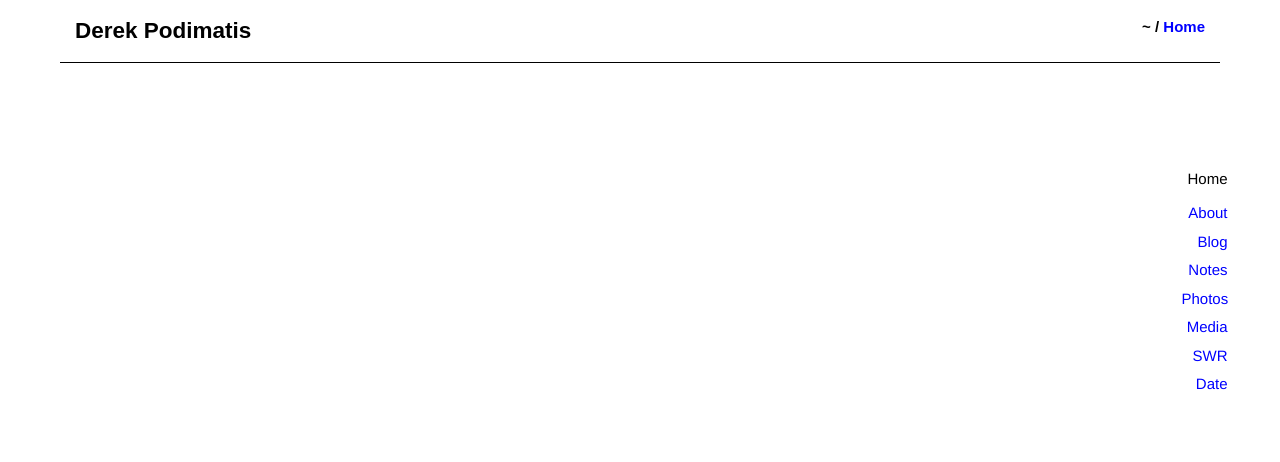
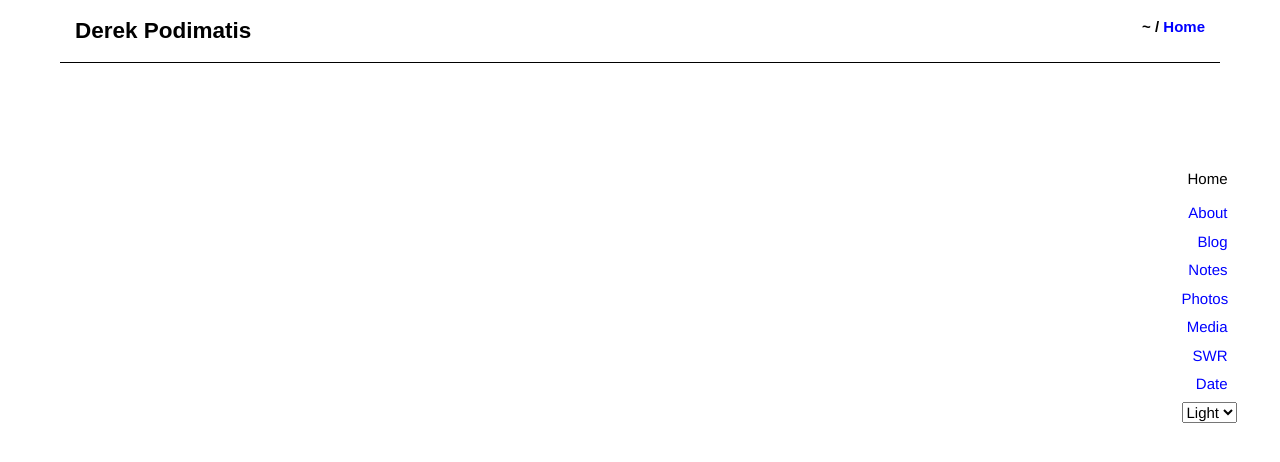
Before and after one commit to derekpodi/derekpodi.com, a Next.js app: page / in a window 1280 px wide. Shown: the top 462 px of the page. Built offline with nearby package versions, Linux system fonts and the light colour scheme.

Commit message:
add rudimentary Dark Mode theme

```diff
--- /dev/null
+++ b/components/color.js
@@ -0,0 +1,27 @@
+import React, { useEffect, useState } from "react";
+import { useTheme } from 'next-themes'
+
+const ThemeChanger = () => {
+  const [mounted, setMounted] = useState(false)
+  const { theme, setTheme } = useTheme()
+
+  // When mounted on client, now we can show the UI
+  useEffect(() => setMounted(true), [])
+
+  if (!mounted) return null
+
+  return (
+    <div>
+      {theme !== undefined && (
+        <select value={theme} onChange={e => setTheme(e.target.value)}>
+          <option value="light">Light</option>
+          <option value="dark">Dark</option>
+
+        </select>
+      )}
+    </div>
+
+  )
+}
+
+export default ThemeChanger;
--- a/components/menu.js
+++ b/components/menu.js
@@ -2,6 +2,7 @@
 import Link from 'next/link'
 import { useRouter } from 'next/router'
 import utilStyles from '../styles/utils.module.css'
+import ThemeChanger from './color'
 
 
 
@@ -49,6 +50,9 @@ const Menu = () => {
                 <li>
                     <Link href="/api/date"><a >Date</a></Link>
                 </li>
+                <li>
+                    <ThemeChanger />
+                </li>
             </ul>
         </div>
     )
--- a/package.json
+++ b/package.json
@@ -12,6 +12,7 @@
     "date-fns": "^2.23.0",
     "gray-matter": "^4.0.3",
     "next": "^12.0.0",
+    "next-themes": "^0.0.15",
     "react": "^17.0.2",
     "react-dom": "^17.0.2",
     "remark": "^13.0.0",
--- a/pages/_app.js
+++ b/pages/_app.js
@@ -1,3 +1,4 @@
+import { ThemeProvider } from 'next-themes'
 import '../styles/globals.css'
 
 /*
@@ -8,5 +9,9 @@ import '../styles/utils.module.css'
 
 
 export default function MyApp({ Component, pageProps }) {
-  return <Component {...pageProps} />
+  return (
+    <ThemeProvider attribute = 'data-theme'>
+      <Component {...pageProps} />
+    </ThemeProvider>
+  )
 }
--- a/pages/index.js
+++ b/pages/index.js
@@ -5,6 +5,7 @@ import { getSortedPostsData } from '../lib/posts'
 import Link from 'next/link'
 import Date from '../components/date'
 import Image from 'next/image'
+import ThemeChanger from '../components/color'
 
 export async function getStaticProps() {
   const allPostsData = getSortedPostsData()
--- a/styles/globals.css
+++ b/styles/globals.css
@@ -6,6 +6,8 @@ html {
 
 body {
   margin: 0;
+  background: var(--bg);
+  color: var(--fg);
 }
 
 article,
@@ -3722,3 +3724,30 @@ a.text-error:visited {
   word-break: break-word;
   word-wrap: break-word;
 }
+
+
+* {
+  box-sizing: border-box;
+}
+
+:root {
+  --fg: #000;
+  --bg: #fff;
+}
+
+[data-theme='dark'] {
+  --fg: #fff;
+  --bg: #000;
+}
+
+html,
+body {
+  color: #000;
+  background: #fff;
+}
+
+[data-theme='dark'],
+[data-theme='dark'] html {
+  color: #fff;
+  background: #000000;
+}
```
Also changed, not shown: 1 other file (tests, documents, lock files or other folders).
